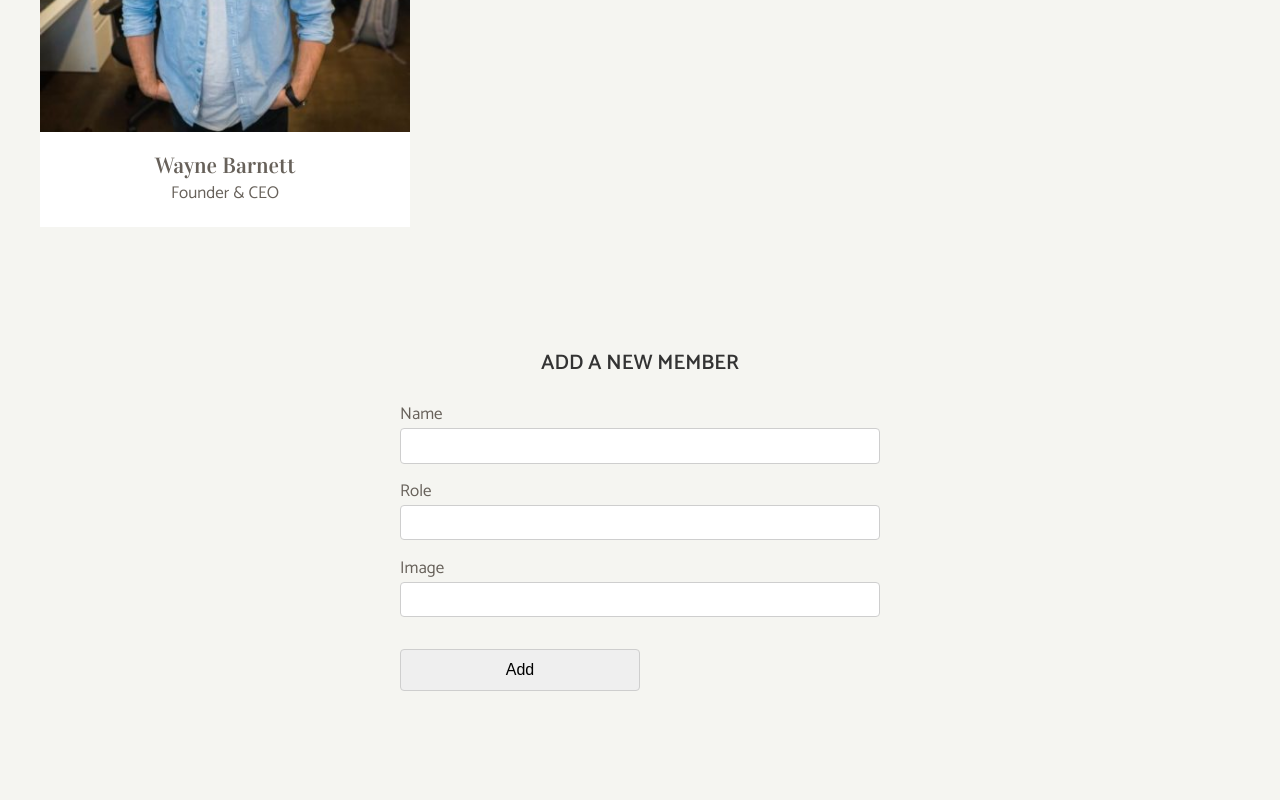
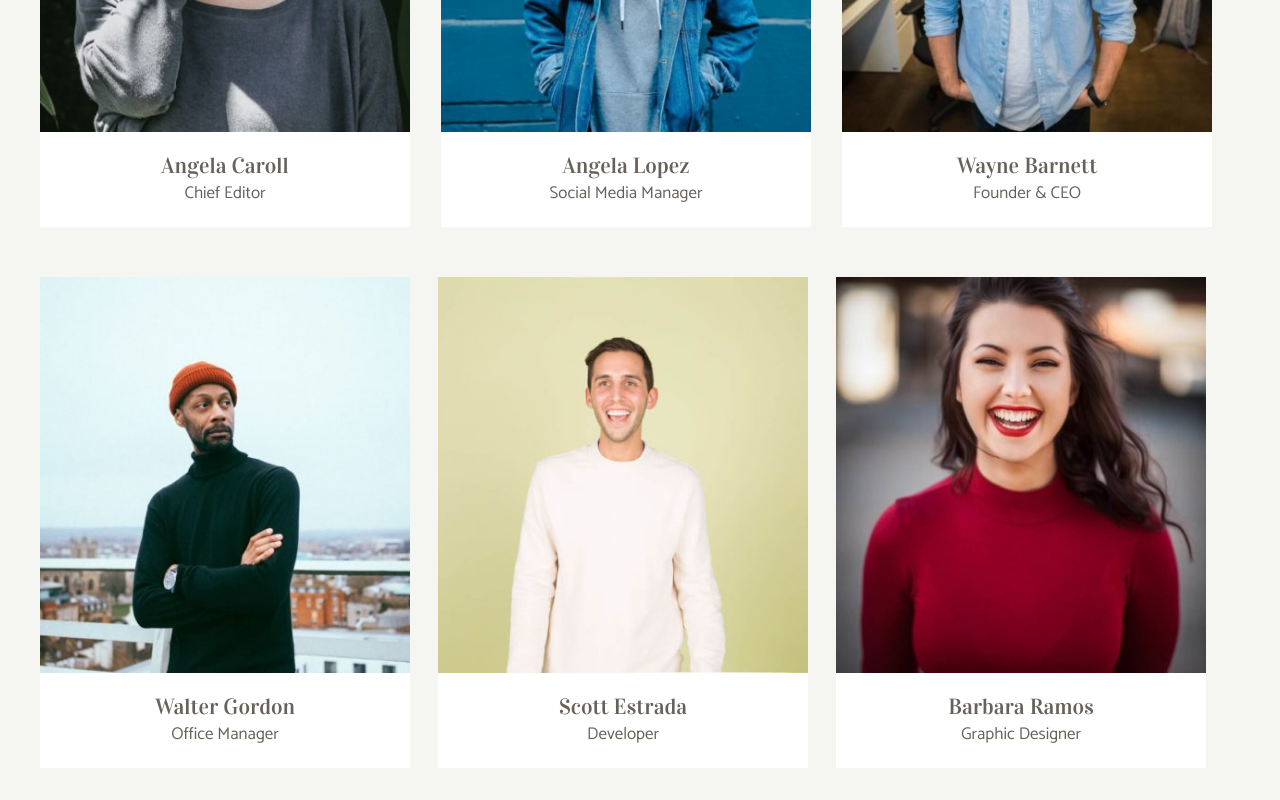
Before and after one commit to DavideManciucca/js-our-team, a plain HTML site: page our-team-base/index.html in a window 1280 px wide. Shown: the part 500-1300 px from the top of the page. Before the commit the page ends 1257 px from the top, so only its background shows below. Drawn offline with Linux system fonts and the light colour scheme.

Commit message:
bonus non completato in quanto non sono completamente sicuro che sia il giusto il procedimento, aspetterò la correzione di stefano

```diff
--- a/our-team-base/index.html
+++ b/our-team-base/index.html
@@ -23,7 +23,7 @@
         <div class="team-container">
           <!-- Inseriamo inizialmente una card statica per stilarla e vedere l'effetto finale -->
 
-          <div class="team-card">
+          <!-- <div class="team-card">
             <div class="card-image">
               <img
                 src="img/wayne-barnett-founder-ceo.jpg"
@@ -34,7 +34,7 @@
               <h3>Wayne Barnett</h3>
               <p>Founder & CEO</p>
             </div>
-          </div>
+          </div> -->
         </div>
       </div>
     </section>
--- a/script.js
+++ b/script.js
@@ -1,55 +1,60 @@
-const teamGroup = [
+
+const teamMembers = [
   {
-    nome:'Angela Caroll',
-    role:'chief editor',
-    photo:  "our-team-base\img\angela-caroll-chief-editor.jpg"
+    nome: 'Angela Caroll',
+    ruolo: 'Chief Editor',
+    foto: "img/angela-caroll-chief-editor.jpg"
   },
   {
-    nome:'Angela Lopez',
-    role:'social media manager',
-    photo: " our-team-base\img\angela-lopez-social-media-manager.jpg"
+    nome: 'Angela Lopez',
+    ruolo: 'Social Media Manager',
+    foto: "img/angela-lopez-social-media-manager.jpg"
   },
   {
-    nome:'Barbara Ramos',
-    role:'grapich desiner',
-    photo: " our-team-base\img\barbara-ramos-graphic-designer.jpg"
+    nome: 'Wayne Barnett',
+    ruolo: 'Founder & CEO',
+    foto: "img/wayne-barnett-founder-ceo.jpg"
+  },
+
+  {
+    nome: 'Walter Gordon',
+    ruolo: 'Office Manager',
+    foto: "img/walter-gordon-office-manager.jpg"
   },
   {
-    nome:'Scott Estrada',
-    role:'web developer',
-    photo: "our-team-base\img\scott-estrada-developer.jpg"
+    nome: 'Scott Estrada',
+    ruolo: 'Developer',
+    foto: "img/scott-estrada-developer.jpg"
   },
   {
-    nome:'Walter Gordon',
-    role:'office manager',
-    photo: "our-team-base\img\walter-gordon-office-manager.jpg"
-  },
-  {
-    nome:'Wayne Barnett',
-    role:'founder ceo',
-    photo: "our-team-base\img\wayne-barnett-founder-ceo.jpg"
+    nome: 'Barbara Ramos',
+    ruolo: 'Graphic Designer',
+    foto: "img/barbara-ramos-graphic-designer.jpg"
   },
 ];
-
-let card = document.getElementById('team-container');
-
+const card = document.querySelector('.team-container');
 startFunction();
 
-function startFunction(){
-  for(let i in teamGroup){
-   const output=
-    ` <div class="team-card">
-    <div class="card-image">
-      <img
-        src="${teamGroup[i].photo}"
-        alt="${teamGroup[i].nome}"
-      />
+function startFunction() {
+ for(let i in teamMembers){
+  outputCard(i)
+ }
+}
+
+function outputCard(i) {
+  card.innerHTML +=
+ `
+    <div class="team-card">
+      <div class="card-image">
+        <img
+          src= ${teamMembers[i].foto}
+          alt="${teamMembers[i].nome}"
+        />
+      </div>
+      <div class="card-text">
+        <h3>${teamMembers[i].nome}</h3>
+        <p>${teamMembers[i].ruolo}</p>
+      </div>
     </div>
-    <div class="card-text">
-      <h3>${teamGroup[i].nome}</h3>
-      <p>${teamGroup[i].role}</p>
-    </div>
-  </div> `;
-  document.getElementById('team-contaimner').innerHTML += output;
-  }
+ `;
 }
```
